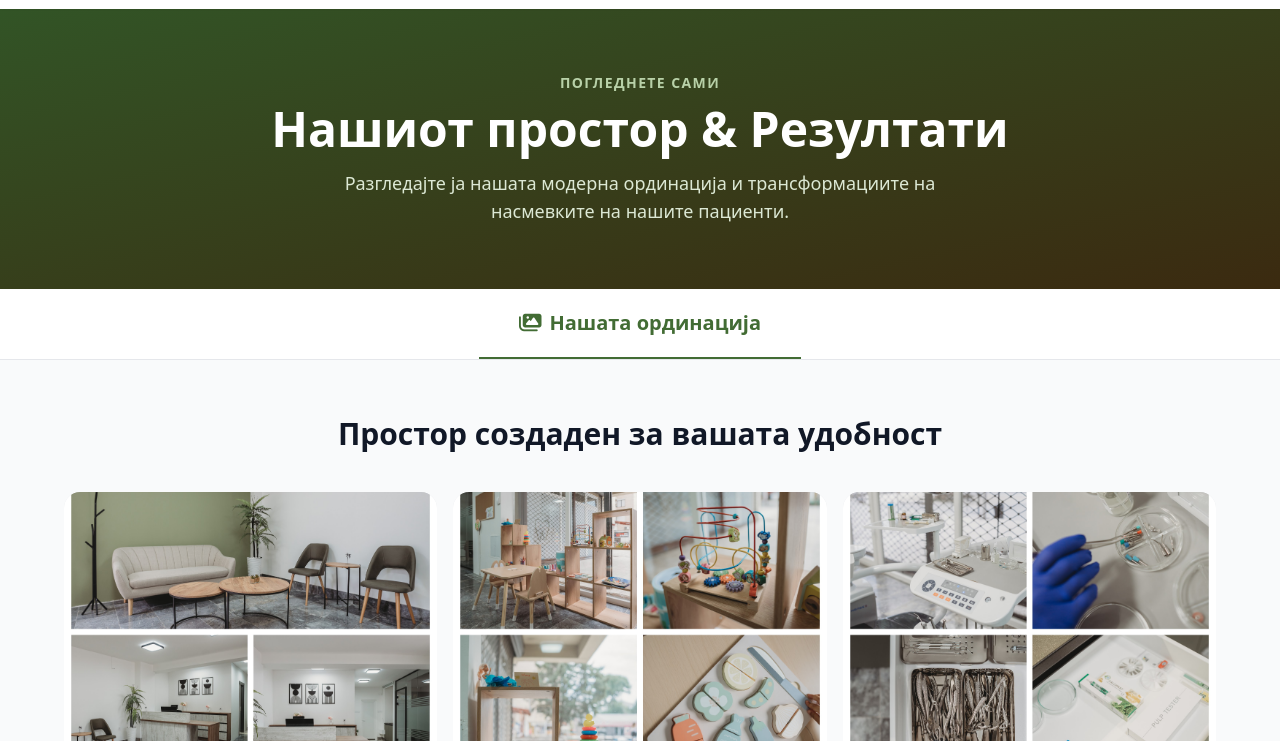
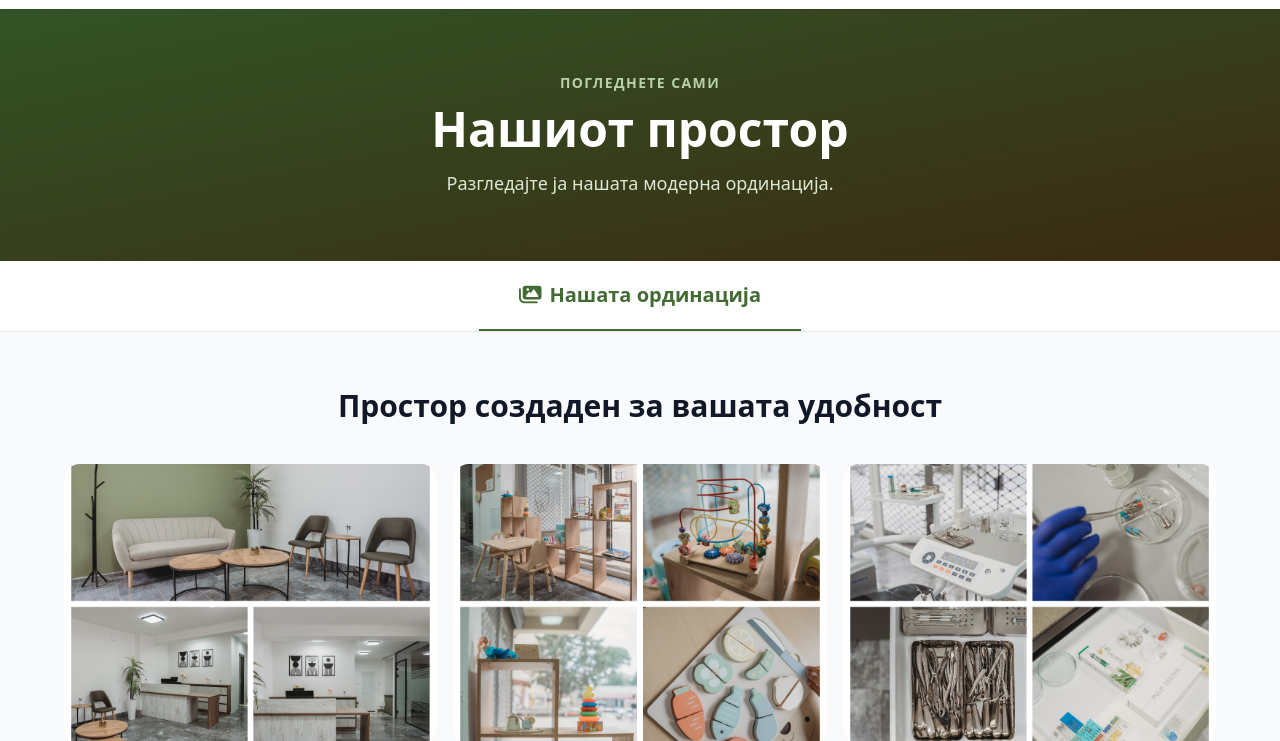
Before and after one commit to DarkoDim90/dental-website, a plain HTML site: page mk/gallery.html in a window 1280 px wide. Shown: the part 55-796 px from the top of the page. Drawn offline with nearby package versions, Linux system fonts and the light colour scheme.

Commit message:
Update gallery section headings for clarity in English and Macedonian pages

```diff
--- a/mk/gallery.html
+++ b/mk/gallery.html
@@ -125,10 +125,10 @@
     <section class="bg-gradient-to-br from-blue-700 to-blue-900 text-white py-16 px-4">
         <div class="max-w-6xl mx-auto text-center">
             <p class="text-blue-200 text-sm font-semibold uppercase tracking-widest mb-3">Погледнете сами</p>
-            <h1 class="text-4xl md:text-5xl font-extrabold mb-4">Нашиот простор &amp; Резултати</h1>
+            <h1 class="text-4xl md:text-5xl font-extrabold mb-4">Нашиот простор</h1>
             <p class="text-blue-100 text-lg max-w-2xl mx-auto">
-                Разгледајте ја нашата модерна ординација и трансформациите на насмевките на нашите
-                пациенти.
+                Разгледајте ја нашата модерна ординација.
+                <!-- и трансформациите на насмевките на нашите пациенти. -->
             </p>
         </div>
     </section>
```
Also changed, not shown: en/gallery.html (+3 -2 lines).
